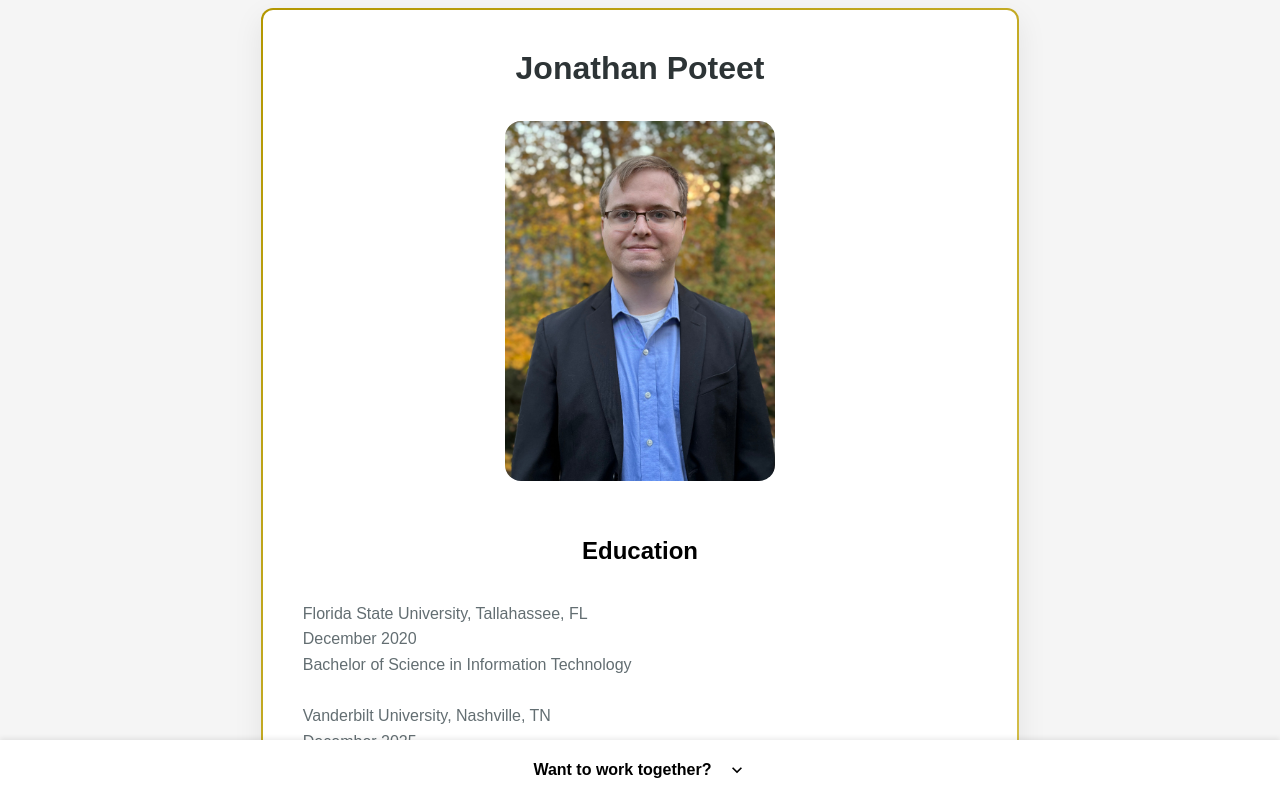
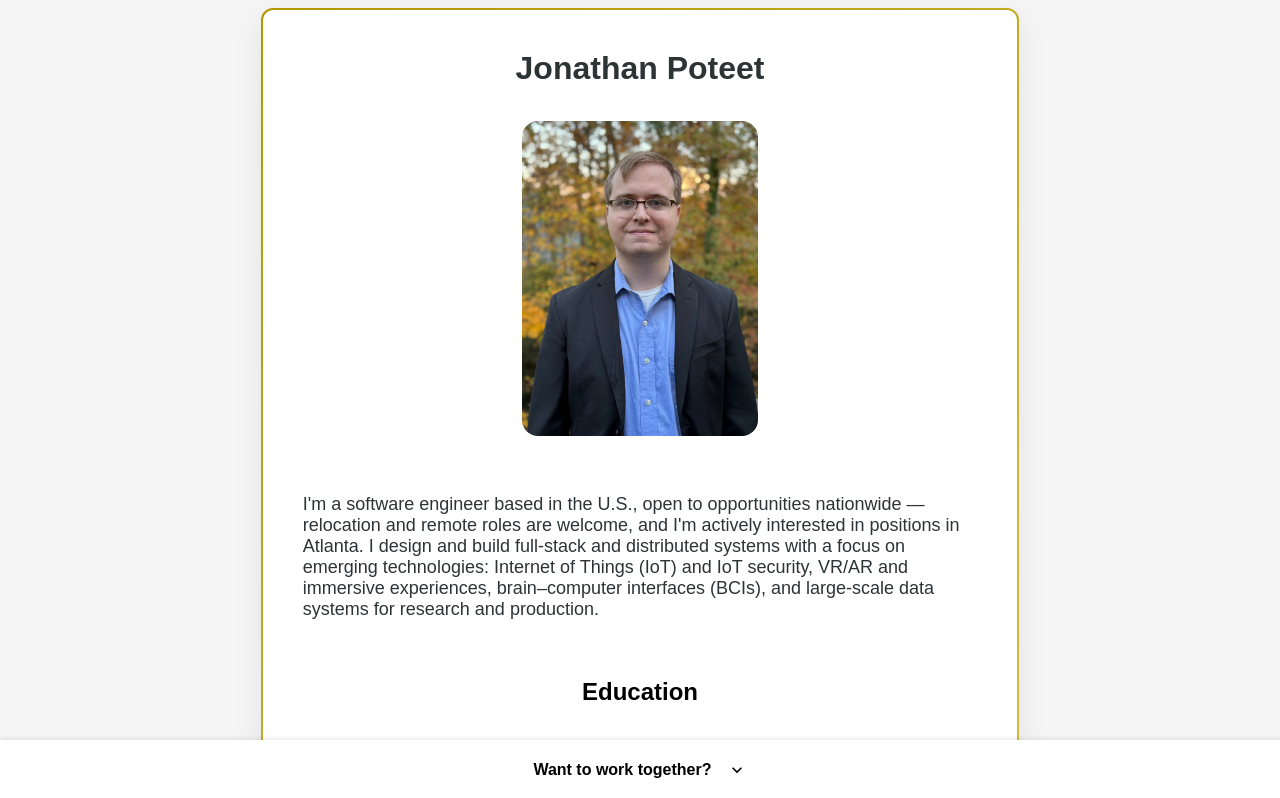
Before and after one commit to JonathanPoteet/jonathanpoteet.github.io, a Next.js app: page / in a window 1280 px wide. Shown: the top 798 px of the page. Built offline with nearby package versions, Linux system fonts and the light colour scheme; a web font is replaced by a local one.

Commit message:
added a small summary

```diff
--- a/app/about.module.scss
+++ b/app/about.module.scss
@@ -31,6 +31,12 @@
             color: #2d3436;
             margin-top: 0;
         }
+        .lead {
+            font-size: 1.125rem;
+            text-align: left;
+            padding-bottom: 2.5rem;
+            color: #2d3436;
+        }
         .sectionSubHeader {
             display: flex;
             justify-content: center;
@@ -50,7 +56,7 @@
             }
         }
         .sectionImage {
-            width: 40%;
+            width: 35%;
             height: auto;
             aspect-ratio: 3 / 4;
             object-fit: cover;
--- a/app/globals.css
+++ b/app/globals.css
@@ -1,6 +1,3 @@
-@tailwind base;
-@tailwind components;
-@tailwind utilities;
 
 :root {
   --foreground-rgb: 0, 0, 0;
--- a/app/page.tsx
+++ b/app/page.tsx
@@ -16,6 +16,16 @@ export default function Home() {
               alt="Picture of Jonathan Poteet"
             />
           </div>
+          <p className={s.lead}>
+            I'm a software engineer based in the U.S.,
+            open to opportunities nationwide — relocation and remote roles are
+            welcome, and I'm actively interested in positions in Atlanta. I
+            design and build full‑stack and distributed systems with a focus on
+            emerging technologies: Internet of Things (IoT) and IoT security,
+            VR/AR and immersive experiences, brain–computer interfaces (BCIs),
+            and large‑scale data systems for research and production.
+          </p>
+
           <h2 className={s.sectionSubHeader}>Education</h2>
           <div className={s.sectionBody}>
             Florida State University, Tallahassee, FL <br />
```
